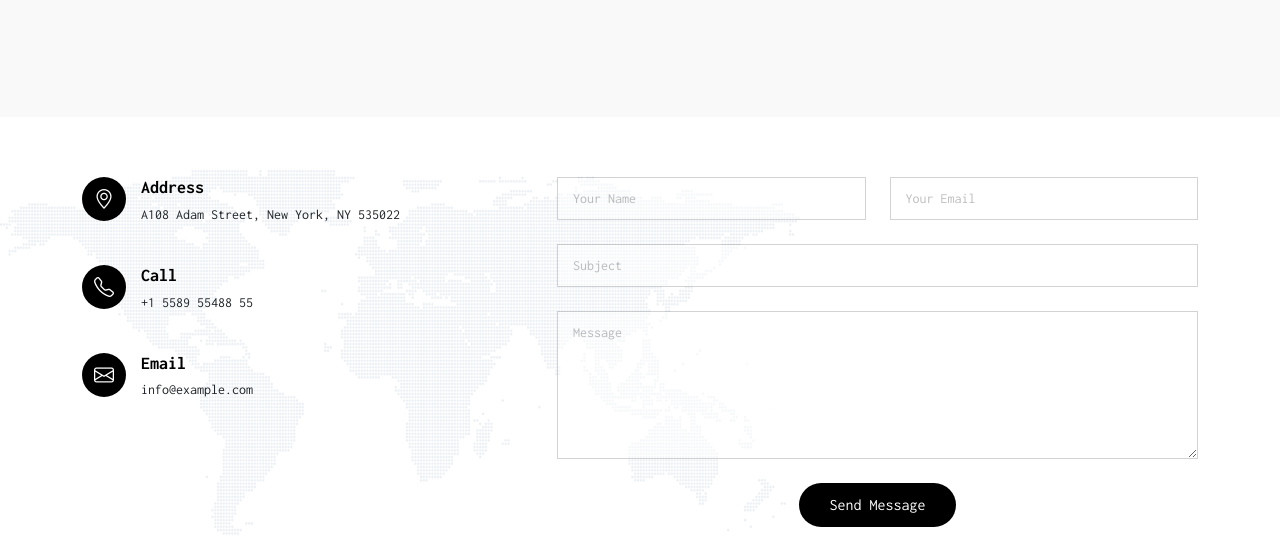
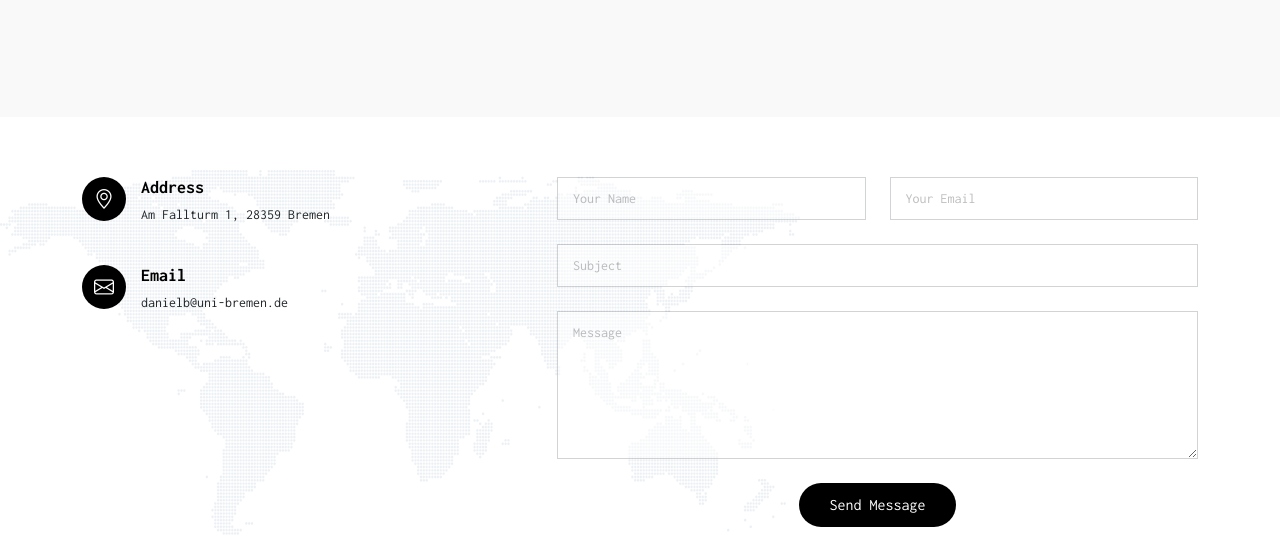
Before and after one commit to daniel86/portfolio, a plain HTML site: page contact.html in a window 1280 px wide. Shown: the part 273-809 px from the top of the page. Drawn offline with Linux system fonts and the light colour scheme.

Commit message:
Added contact details

```diff
--- a/contact.html
+++ b/contact.html
@@ -86,23 +86,25 @@
               <i class="bi bi-geo-alt flex-shrink-0"></i>
               <div>
                 <h3>Address</h3>
-                <p>A108 Adam Street, New York, NY 535022</p>
+                <p>Am Fallturm 1, 28359 Bremen</p>
               </div>
             </div><!-- End Info Item -->
 
+            <!--
             <div class="info-item d-flex" data-aos="fade-up" data-aos-delay="300">
               <i class="bi bi-telephone flex-shrink-0"></i>
               <div>
                 <h3>Call</h3>
                 <p>+1 5589 55488 55</p>
               </div>
-            </div><!-- End Info Item -->
+            </div>
+            -->
 
             <div class="info-item d-flex" data-aos="fade-up" data-aos-delay="400">
               <i class="bi bi-envelope flex-shrink-0"></i>
               <div>
                 <h3>Email<br></h3>
-                <p>info@example.com</p>
+                <p>danielb@uni-bremen.de</p>
               </div>
             </div><!-- End Info Item -->
 
```
Also changed, not shown: index.html (+0 -19 lines).
